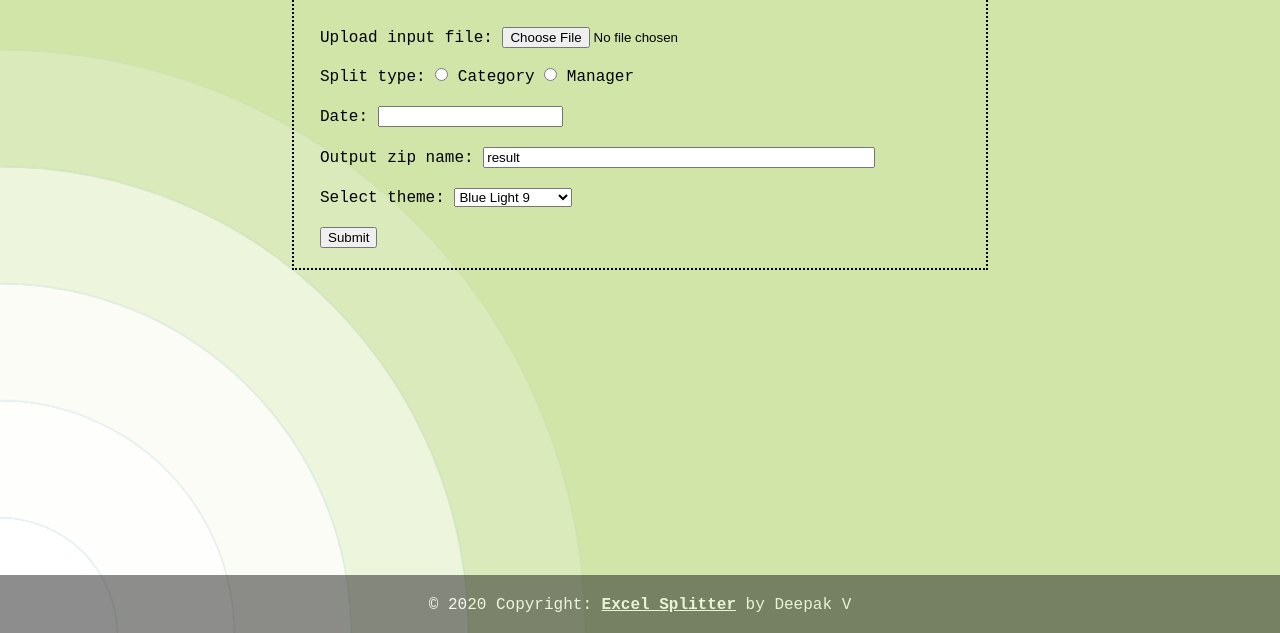
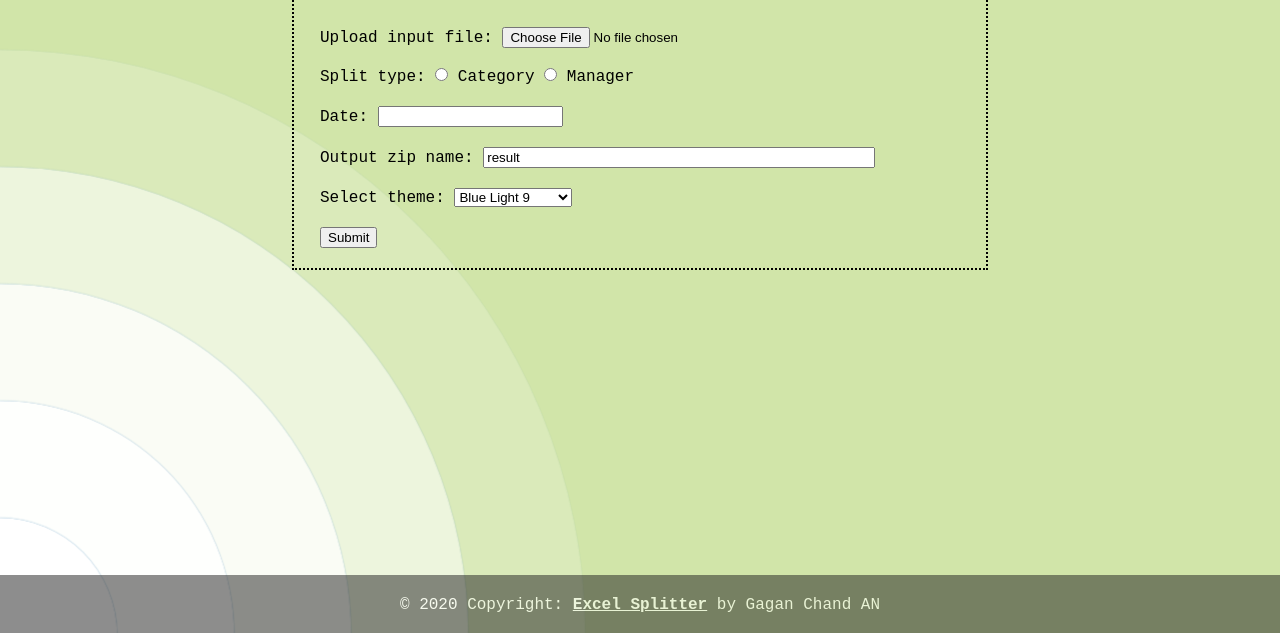
Before and after one commit to deepak311997/excel-splitter-nodejs, a website: page static/index.html in a window 1280 px wide. Shown: the part 165-798 px from the top of the page. Drawn offline with Linux system fonts and the light colour scheme.

Commit message:
Update index.html

```diff
--- a/static/index.html
+++ b/static/index.html
@@ -88,7 +88,7 @@
     <footer>
         <div class="footer-copyright text-center py-3">© 2020 Copyright:
             <a class="link" href="http://localhost:3000/">Excel Splitter</a>
-            <span>by Deepak V</span>
+            <span>by Gagan Chand AN</span>
         </div>
     </footer>
     <!-- Prompt a message in the browser if users disabled JS -->
```
